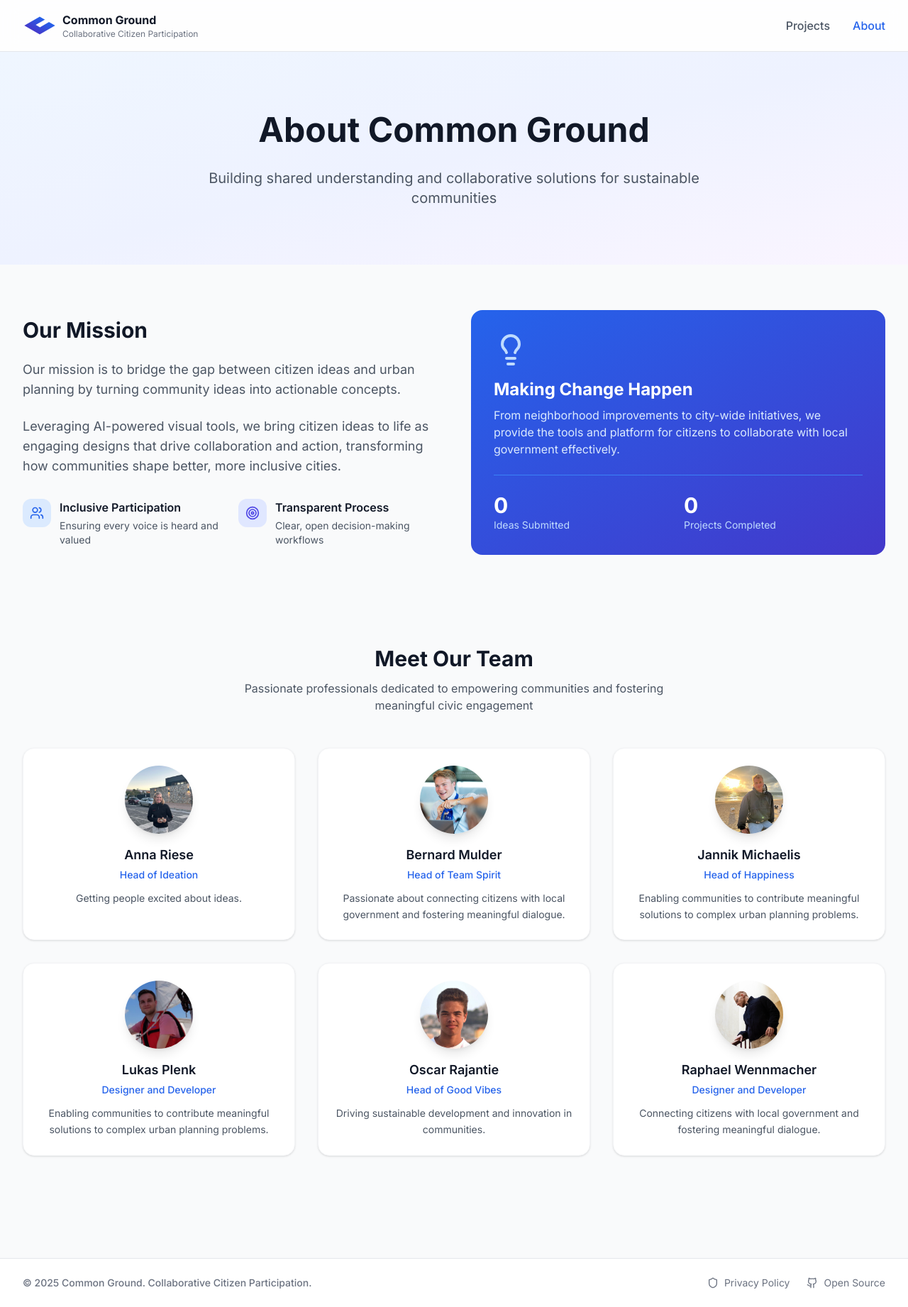
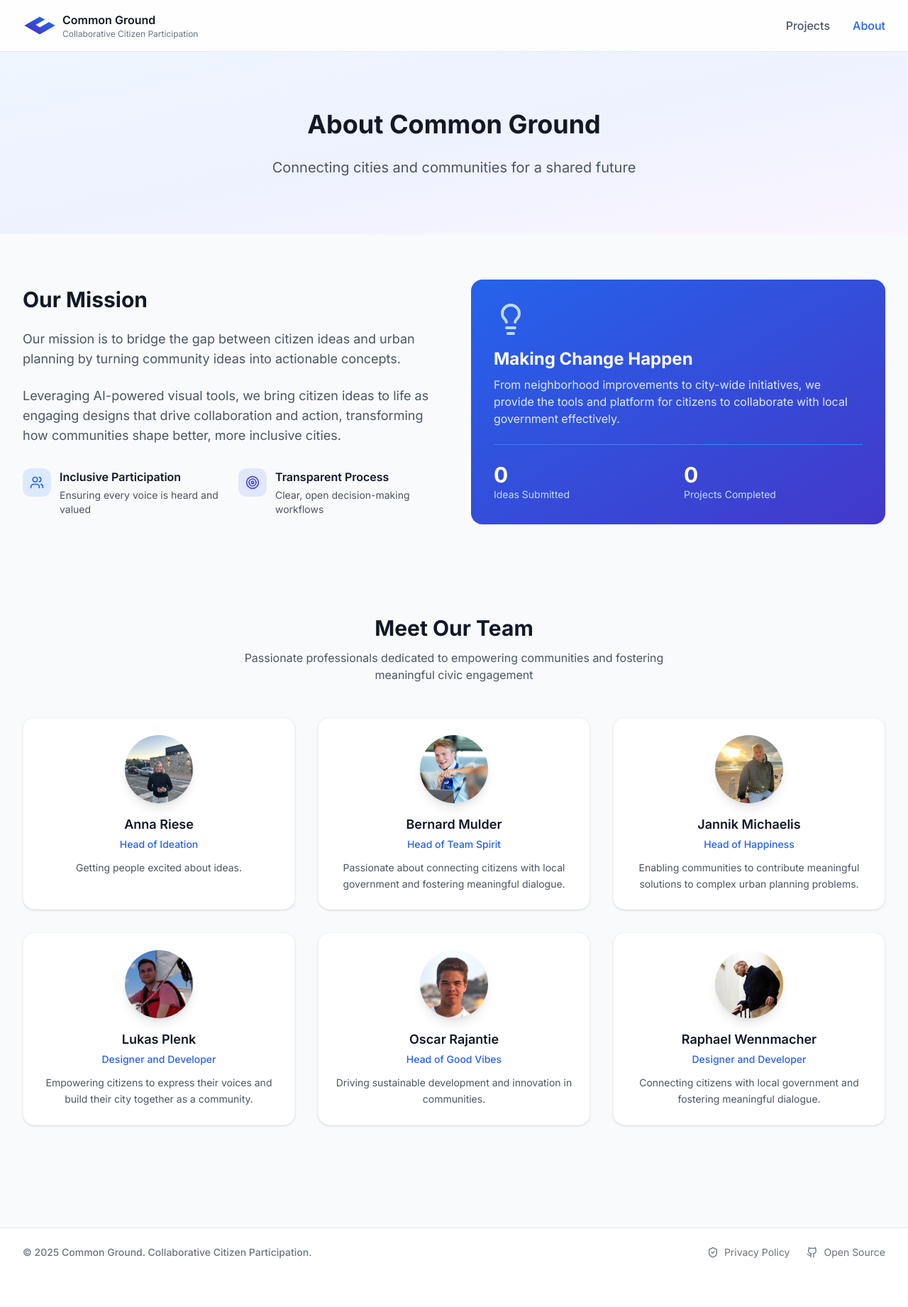
Before and after one commit to LukPle/common_ground, a Next.js app: page /about in a window 1280 px wide. Shown: the whole page at 71% size. After the commit the page ends 1799 px from the top, so only its background shows below. Built offline with nearby package versions, Linux system fonts and the light colour scheme; no server answers; the database is empty.

Commit message:
Updated textstyles across pages

```diff
--- a/src/app/about/page.tsx
+++ b/src/app/about/page.tsx
@@ -22,11 +22,11 @@ export default async function About() {
       <div className="bg-gradient-to-br from-blue-50 via-indigo-50 to-purple-50 py-20">
         <div className="max-w-7xl mx-auto px-4 sm:px-6 lg:px-8">
           <div className="text-center max-w-3xl mx-auto">
-            <h1 className="text-5xl font-bold text-gray-900 mb-6 leading-tight">
+            <h1 className="text-4xl font-bold text-gray-900 mb-6 leading-tight">
               About Common Ground
             </h1>
             <p className="text-xl text-gray-600">
-              Building shared understanding and collaborative solutions for sustainable communities
+              Connecting cities and communities for a shared future
             </p>
           </div>
         </div>
--- a/src/app/page.tsx
+++ b/src/app/page.tsx
@@ -20,7 +20,7 @@ export default async function Home() {
 
       <div className="max-w-7xl mx-auto px-4 sm:px-6 lg:px-8 pt-20 pb-20 md:pt-24 md:pb-24">
         <div className="mb-8">
-          <h2 className="text-3xl font-bold text-gray-900 mb-2">
+          <h2 className="text-2xl font-bold text-gray-900 mb-2">
             Active Projects
           </h2>
           <p className="text-lg text-gray-600 max-w-2xl">
--- a/src/app/privacy/page.tsx
+++ b/src/app/privacy/page.tsx
@@ -13,7 +13,7 @@ export default function PrivacyPolicyPage() {
                             Privacy Policy
                         </h1>
                         <p className="text-xl text-gray-600">
-                            Empowering your voice while protecting your data.
+                            Empowering your voice while protecting your data
                         </p>
                     </div>
                 </div>
--- a/src/app/projects/[id]/ideation/page.tsx
+++ b/src/app/projects/[id]/ideation/page.tsx
@@ -63,13 +63,28 @@ export default function ProjectIdeationPage({ params }: { params: { id: string }
     getProjectData();
   }, [params.id]);
 
+  useEffect(() => {
+    const handleKeyDown = (event: KeyboardEvent) => {
+      if (event.key === 'Escape') {
+        closeModal();
+      }
+    };
+
+    if (modalImageSrc) {
+      document.addEventListener('keydown', handleKeyDown);
+    }
+
+    return () => {
+      document.removeEventListener('keydown', handleKeyDown);
+    };
+  }, [modalImageSrc]);
+
   const handleGenerateVision = async (e: React.FormEvent) => {
     e.preventDefault();
     if (!idea.trim() || !project) return;
 
     setIsGenerating(true);
     setGenerationError(null);
-    setGeneratedImage(null);
     setRealityCheckResults(null);
     setTitle('');
     setSubmissionStatus('idle');
@@ -91,7 +106,7 @@ export default function ProjectIdeationPage({ params }: { params: { id: string }
       }
 
       setGeneratedImage(data.imageUrl);
-
+      setBaseImage('last');
       setPromptHistory(prev => [...prev, idea]);
 
       if (!showBaseSelector) {
@@ -218,7 +233,7 @@ export default function ProjectIdeationPage({ params }: { params: { id: string }
   if (!project) { return <div>Project could not be loaded.</div>; }
 
   const isStep1Complete = !!generatedImage;
-  const isStep2Active = isStep1Complete;
+  const isStep2Active = isStep1Complete && !isGenerating;
   const isStep2Complete = isStep1Complete && (!isCheckingReality && (!!realityCheckResults || !!realityCheckError || !project?.limitations || project.limitations.length === 0));
   const isStep3Active = isStep2Complete;
   const isStep3Complete = submissionStatus === 'success';
--- a/src/components/footer.tsx
+++ b/src/components/footer.tsx
@@ -1,6 +1,6 @@
 'use client';
 
-import { Github, Shield } from 'lucide-react';
+import { Github, ShieldCheck } from 'lucide-react';
 import Link from 'next/link';
 
 export const Footer = () => {
@@ -20,7 +20,7 @@ export const Footer = () => {
               href="/privacy"
               className="flex items-center gap-2 hover:text-gray-900 transition-colors"
             >
-              <Shield className="w-4 h-4" />
+              <ShieldCheck className="w-4 h-4" />
               <span>Privacy Policy</span>
             </Link>
 
--- a/src/components/header.tsx
+++ b/src/components/header.tsx
@@ -35,8 +35,12 @@ export const Header = () => {
                 priority
               />
               <div>
-                <h1 className="text-l font-bold text-gray-900">Common Ground</h1>
-                <p className="text-xs text-gray-500">Collaborative Citizen Participation</p>
+                <h1 className="text-l font-semibold text-gray-900">
+                  Common Ground
+                </h1>
+                <p className="text-xs text-gray-500">
+                  Collaborative Citizen Participation
+                </p>
               </div>
             </Link>
 
@@ -92,7 +96,7 @@ export const Header = () => {
           <Link
             href="/"
             onClick={() => setIsMenuOpen(false)}
-            className={`text-3xl font-bold transition-colors ${pathname === '/' ? 'text-blue-600' : 'text-gray-800 hover:text-blue-600'
+            className={`text-2xl font-semibold transition-colors ${pathname === '/' ? 'text-blue-600' : 'text-gray-800 hover:text-blue-600'
               }`}
           >
             Projects
@@ -100,7 +104,7 @@ export const Header = () => {
           <Link
             href="/about"
             onClick={() => setIsMenuOpen(false)}
-            className={`text-3xl font-bold transition-colors ${pathname === '/about' ? 'text-blue-600' : 'text-gray-800 hover:text-blue-600'
+            className={`text-2xl font-semibold transition-colors ${pathname === '/about' ? 'text-blue-600' : 'text-gray-800 hover:text-blue-600'
               }`}
           >
             About
--- a/src/components/hero.tsx
+++ b/src/components/hero.tsx
@@ -91,11 +91,11 @@ export const Hero = () => {
 
   const getBlockTransform = (block: typeof blocks[0]) => {
     if (hoveredBlock === null) return { scale: 1, brightness: 1, z: 0 };
-    if (block.id === hoveredBlock) return { scale: 1.1, brightness: 1.25, z: 30 };
+    if (block.id === hoveredBlock) return { scale: 1.1, brightness: 1.15, z: 30 };
     const hoveredData = blocks.find(b => b.id === hoveredBlock);
     if (!hoveredData) return { scale: 1, brightness: 1, z: 0 };
     const distance = getDistance(block.x + block.w / 2, block.y + block.h / 2, hoveredData.x + hoveredData.w / 2, hoveredData.y + hoveredData.h / 2);
-    if (distance < 25) return { scale: 1.05, brightness: 1.15, z: 20 };
+    if (distance < 25) return { scale: 1.05, brightness: 1.05, z: 20 };
     return { scale: 1, brightness: 1, z: 0 };
   };
 
--- a/src/components/how_to.tsx
+++ b/src/components/how_to.tsx
@@ -6,7 +6,9 @@ export const HowTo = () => {
       <div className="max-w-7xl mx-auto px-4 sm:px-6 lg:px-8">
 
         <div className="max-w-3xl mb-8">
-          <h2 className="text-3xl font-bold text-gray-900 mb-2">Your Idea, Realized</h2>
+          <h2 className="text-2xl font-bold text-gray-900 mb-2">
+            Your Idea, Realized
+          </h2>
           <p className="text-lg text-gray-600">
             Go from a simple idea to a tangible, shareable concept in three easy steps.
           </p>
--- a/src/components/step.tsx
+++ b/src/components/step.tsx
@@ -1,7 +1,7 @@
 'use client';
 
+import { Check } from 'lucide-react';
 import React from 'react';
-import { Check } from 'lucide-react';
 
 export const Step = ({ number, title, isComplete, isActive, children }: {
   number: number;
--- a/src/data/team_members.ts
+++ b/src/data/team_members.ts
@@ -22,7 +22,7 @@ export const teamMembers: TeamMember[] = [
   {
     name: "Lukas Plenk",
     role: "Designer and Developer",
-    description: "Enabling communities to contribute meaningful solutions to complex urban planning problems.",
+    description: "Empowering citizens to express their voices and build their city together as a community.",
     image: "images/lukas.png"
   },
   {
```
